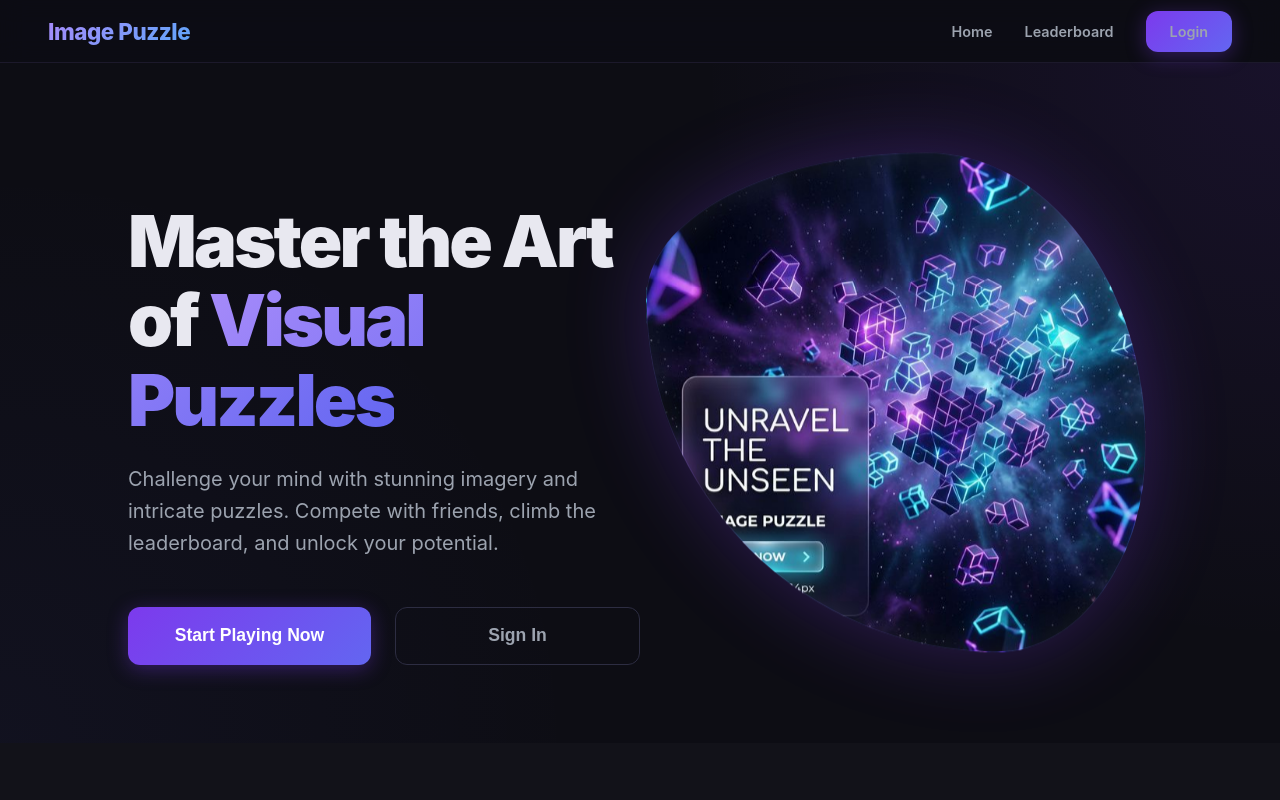
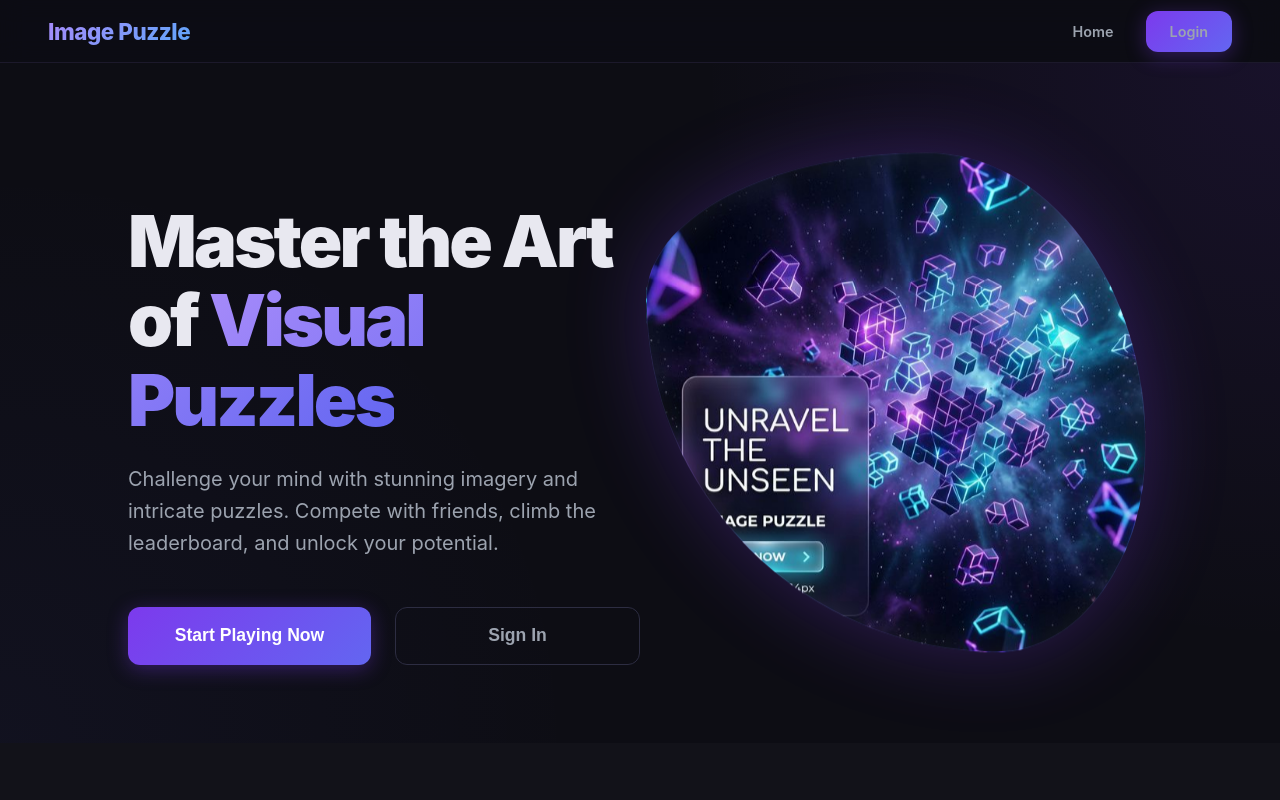
Before and after one commit to subramanyac644-ai/puzzle, a React (Vite) app in the folder apps/image-puzzle/: page / in a window 1280 px wide. Shown: the top 800 px of the page. Built offline with nearby package versions, Linux system fonts and the light colour scheme; no server answers.

Commit message:
Refine Navbar: hide Leaderboard ONLY on Main Page

```diff
--- a/apps/image-puzzle/src/app/components/Layout/Navbar.tsx
+++ b/apps/image-puzzle/src/app/components/Layout/Navbar.tsx
@@ -12,7 +12,7 @@ const Navbar: React.FC = () => {
     navigate('/', { state: { logoutSuccess: true } });
   };
 
-  const isAuthPage = location.pathname === '/login' || location.pathname === '/register';
+  const isMainPage = location.pathname === '/';
 
   return (
     <nav className="navbar">
@@ -22,7 +22,7 @@ const Navbar: React.FC = () => {
       <ul className="navbar-links">
         {!user && <li><Link to="/">Home</Link></li>}
         {user && <li><Link to="/dashboard">Dashboard</Link></li>}
-        {!isAuthPage && <li><Link to="/leaderboard">Leaderboard</Link></li>}
+        {!isMainPage && <li><Link to="/leaderboard">Leaderboard</Link></li>}
         {user?.role === 'admin' && (
           <li><Link to="/admin">Admin</Link></li>
         )}
```
